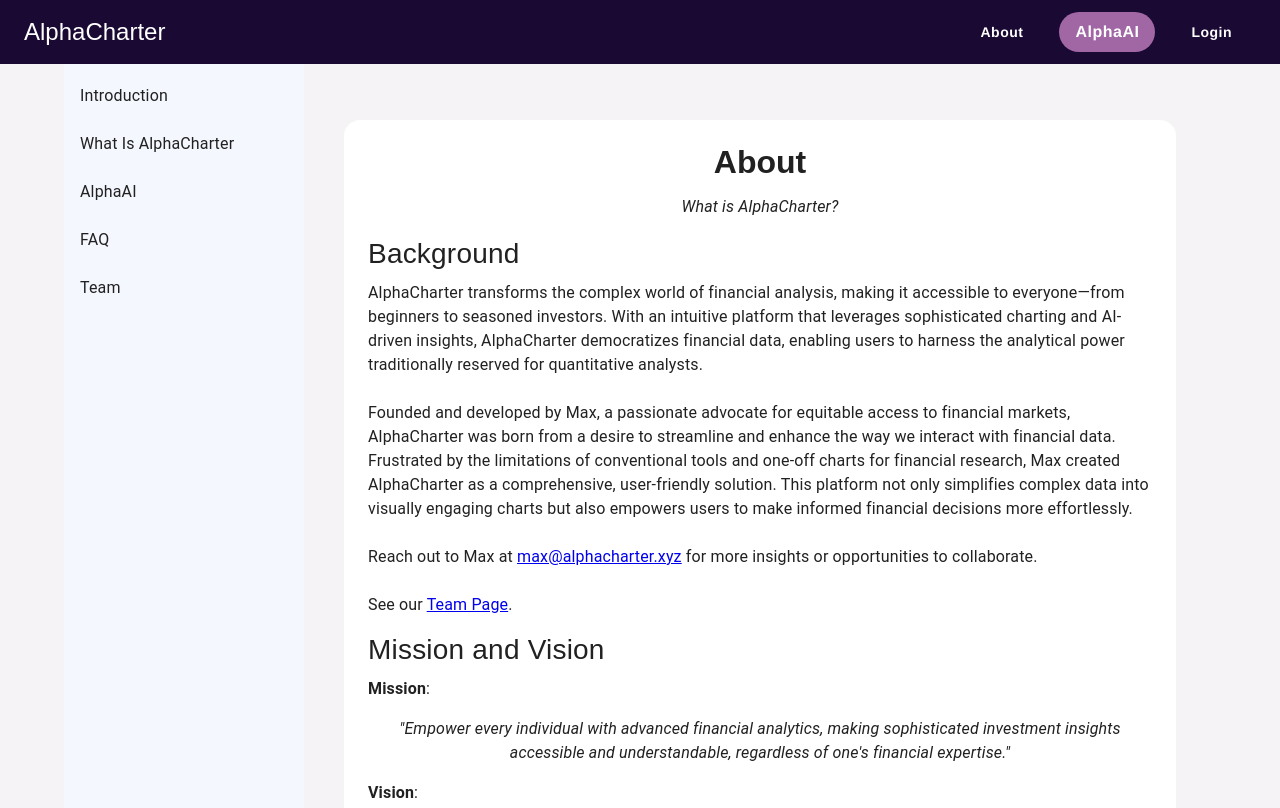
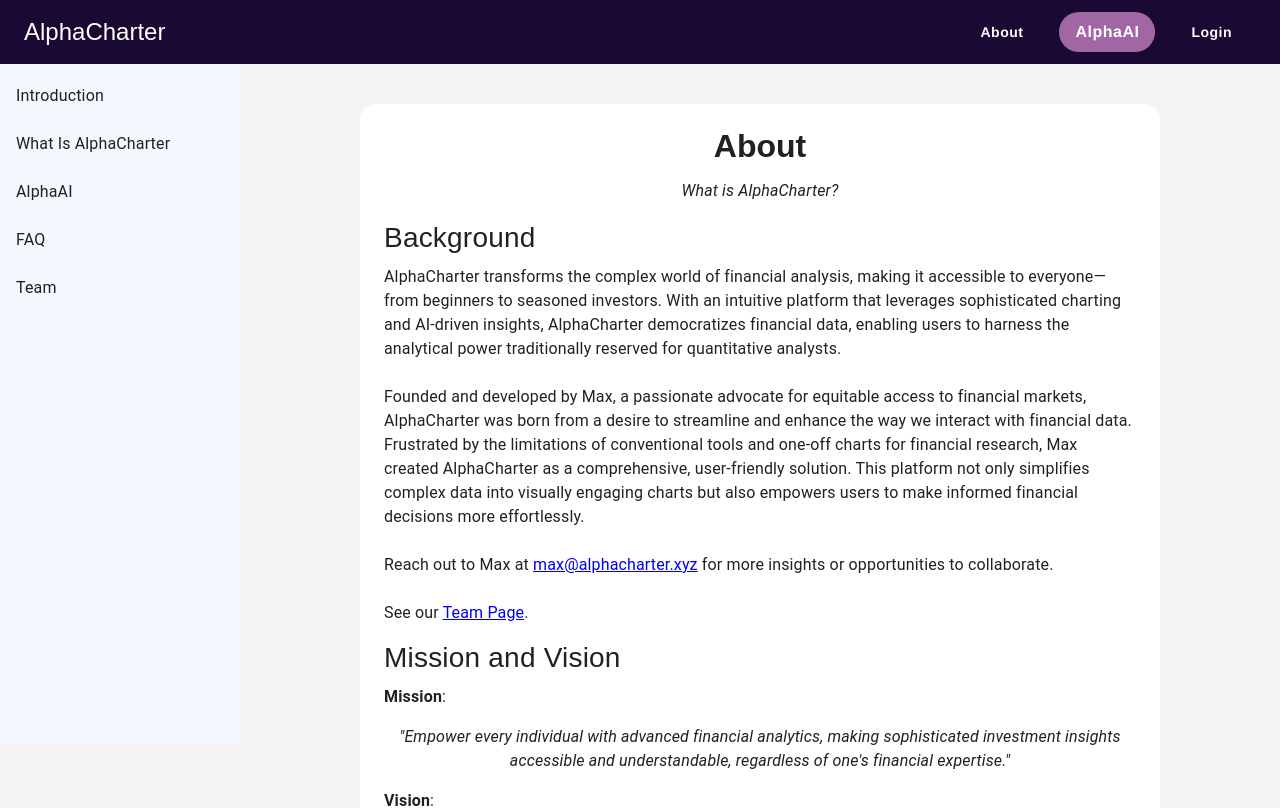
Before and after one commit to SailingSF/alphacharter-frontend, a React (Create React App) app: page /about in a window 1280 px wide. Shown: the top 808 px of the page. Built offline with nearby package versions, Linux system fonts and the light colour scheme.

Commit message:
about page rework with sidebar

```diff
--- a/src/components/AboutPage.jsx
+++ b/src/components/AboutPage.jsx
@@ -1,5 +1,5 @@
 import React, { useState } from 'react';
-import { Container, Box, Drawer, IconButton } from '@mui/material';
+import { Box, Drawer, IconButton, useTheme, useMediaQuery } from '@mui/material';
 import MenuIcon from '@mui/icons-material/Menu';
 import Sidebar from './AboutSection/AboutSideBar';
 import IntroductionSection from './AboutSection/IntroductionSection';
@@ -9,57 +9,102 @@ import FAQSection from './AboutSection/FAQSection';
 
 const AboutPage = () => {
     const [mobileOpen, setMobileOpen] = useState(false);
+    const theme = useTheme();
+    const isMobile = useMediaQuery(theme.breakpoints.down('md'));
 
     const handleDrawerToggle = () => {
         setMobileOpen(!mobileOpen);
     };
 
+    const sidebarWidth = 240;
+
     return (
-        <Container maxWidth="lg" sx={{ display: 'flex', flexDirection: { xs: 'column', md: 'row' }, px: { xs: 1, sm: 2, md: 3 }, minHeight: '100vh' }} disableGutters>
-            <Box sx={{ width: { md: 240 }, flexShrink: 0, display: { xs: 'none', md: 'block' } }}>
+        <Box sx={{ display: 'flex', minHeight: 'calc(100vh - 120px)' }}>
+            <Box
+                component="nav"
+                sx={{
+                    width: { md: sidebarWidth },
+                    flexShrink: { md: 0 },
+                    mt: { xs: '64px', md: 0 }, // Adjusting margin to accommodate header
+                }}
+            >
+                {isMobile ? (
+                    <Drawer
+                        variant="temporary"
+                        open={mobileOpen}
+                        onClose={handleDrawerToggle}
+                        ModalProps={{ keepMounted: true }}
+                        sx={{
+                            '& .MuiDrawer-paper': {
+                                boxSizing: 'border-box',
+                                width: sidebarWidth,
+                                backgroundColor: theme.palette.background.default,
+                            },
+                        }}
+                    >
                         <Sidebar />
+                    </Drawer>
+                ) : (
+                    <Drawer
+                        variant="permanent"
+                        sx={{
+                            '& .MuiDrawer-paper': {
+                                boxSizing: 'border-box',
+                                width: sidebarWidth,
+                                backgroundColor: theme.palette.background.default,
+                                borderRight: 'none',
+                                top: '64px', // Adjusting position to respect header
+                                height: 'calc(100vh - 120px)', // Height to respect both header and footer
+                            },
+                        }}
+                        open
+                    >
+                        <Sidebar />
+                    </Drawer>
+                )}
             </Box>
-            <Box sx={{ display: { xs: 'flex', md: 'none' }, justifyContent: 'space-between', alignItems: 'center', mb: 2 }}>
+
+            <Box
+                component="main"
+                sx={{
+                    flexGrow: 1,
+                    p: 3,
+                    width: { md: `calc(100% - ${sidebarWidth}px)` },
+                    display: 'flex',
+                    flexDirection: 'column',
+                    alignItems: 'center',
+                    mt: { xs: '64px', md: 0 }, // Adjusting margin to accommodate header
+                    mb: { xs: '64px', md: 0 }, // Adjusting margin to accommodate footer
+                }}
+            >
+                {isMobile && (
                     <IconButton
                         color="inherit"
                         aria-label="open drawer"
                         edge="start"
                         onClick={handleDrawerToggle}
-                    sx={{ display: { md: 'none' } }}
+                        sx={{ alignSelf: 'flex-start', mb: 2 }}
                     >
                         <MenuIcon />
                     </IconButton>
+                )}
+
+                <Box sx={{ maxWidth: '800px', width: '100%' }}>
+                    <Box id="introduction" sx={{ mb: 6 }}>
+                        <IntroductionSection />
                     </Box>
-            <Drawer
-                variant="temporary"
-                anchor="left"
-                open={mobileOpen}
-                onClose={handleDrawerToggle}
-                ModalProps={{
-                    keepMounted: true, // Better open performance on mobile.
-                }}
-                sx={{
-                    display: { xs: 'block', md: 'none' },
-                    '& .MuiDrawer-paper': { boxSizing: 'border-box', width: 240 },
-                }}
-            >
-                <Sidebar />
-            </Drawer>
-            <Box sx={{ flexGrow: 1, padding: { xs: 1, md: 3 } }}>
-                <Box id="introduction" sx={{ maxWidth: '1000px', margin: 'auto', padding: { xs: 1, md: 2 } }}>
-                    <IntroductionSection/>
-                </Box>
-                <Box id="what-is" sx={{ maxWidth: '1000px', margin: 'auto', padding: { xs: 1, md: 2 } }}>
+                    <Box id="what-is" sx={{ mb: 6 }}>
                         <WhatIsAlphaCharter />
                     </Box>
-                <Box id="alphaai" sx={{ maxWidth: '1000px', margin: 'auto', padding: { xs: 1, md: 2 } }}>
+                    <Box id="alphaai" sx={{ mb: 6 }}>
                         <AlphaAISection />
                     </Box>
-                <Box id="faq" sx={{ maxWidth: '1000px', margin: 'auto', padding: { xs: 1, md: 2 } }}>
+                    <Box id="faq" sx={{ mb: 6 }}>
                         <FAQSection />
                     </Box>
                 </Box>
-        </Container>
+            </Box>
+        </Box>
     );
 }
 
```
Lines whose indentation alone changed are shown as unchanged.
